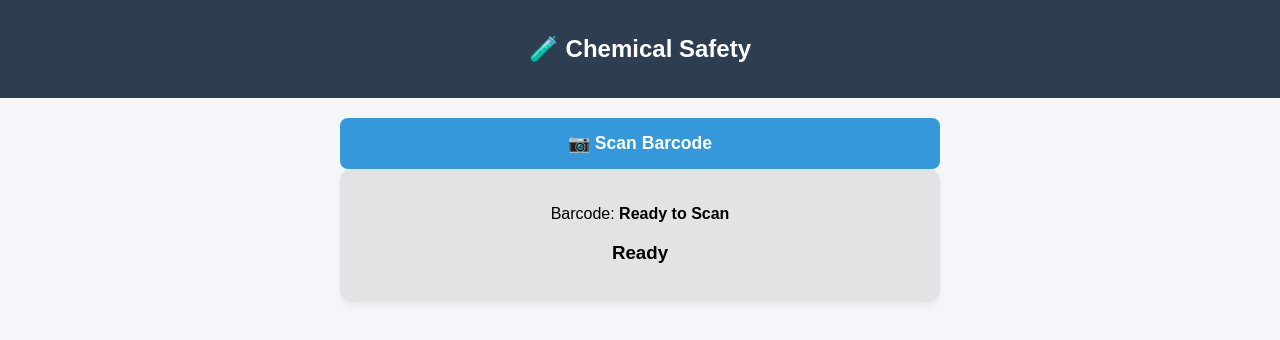
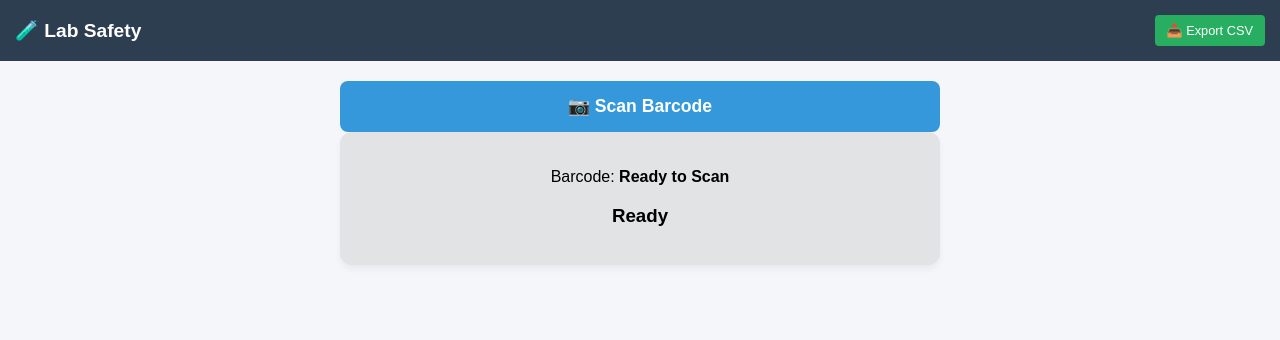
Before and after one commit to gordon-kav/chemical-safety-app, a React (Create React App) app in the folder frontend/: page / in a window 1280 px wide. Shown: the top 340 px of the page. Built offline with nearby package versions, Linux system fonts and the light colour scheme.

Commit message:
Add download button

```diff
--- a/frontend/src/App.js
+++ b/frontend/src/App.js
@@ -9,12 +9,12 @@ function App() {
   const [chemical, setChemical] = useState(null);
   const [status, setStatus] = useState("IDLE");
 
-  // --- NEW: Form State ---
+  // Form State
   const [formName, setFormName] = useState("");
   const [formHazards, setFormHazards] = useState("");
   const [formDescription, setFormDescription] = useState("");
 
-  const API_URL = 'https://chemical-safety-app.onrender.com'; // Your Backend URL
+  const API_URL = 'https://chemical-safety-app.onrender.com';
 
   const checkDatabase = useCallback((code) => {
     setStatus("SEARCHING");
@@ -27,7 +27,6 @@ function App() {
         } else {
           setChemical(null);
           setStatus("NOT_FOUND");
-          // Reset form for new entry
           setFormName("");
           setFormHazards("");
           setFormDescription("");
@@ -39,11 +38,9 @@ function App() {
       });
   }, []);
 
-  // --- NEW: Auto-Fill Function ---
   const handleAutoFill = () => {
     if(!formName) return alert("Please type a name first (e.g. 'Bleach')");
 
-    // Call your new intelligent endpoint
     axios.get(`${API_URL}/autofill/${formName}`)
       .then(res => {
         if(res.data.found) {
@@ -57,11 +54,10 @@ function App() {
       .catch(err => alert("Error connecting to intelligence engine."));
   };
 
-  // --- NEW: Save Function ---
   const handleSave = () => {
     const payload = {
       name: formName,
-      cas_number: barcode, // We use the barcode as the ID
+      cas_number: barcode,
       hazards: formHazards || "Unknown",
       description: formDescription || "Added via App"
     };
@@ -70,12 +66,18 @@ function App() {
       .then(res => {
         alert("Saved to Inventory! ✅");
         setStatus("FOUND");
-        setChemical(res.data); // Show the newly saved card
+        setChemical(res.data);
       })
       .catch(err => {
         console.error(err);
         alert("Error saving: " + err.message);
       });
+  };
+
+  // --- NEW: Export Function ---
+  const handleDownload = () => {
+      // This triggers the browser to download the file directly from your server
+      window.location.href = `${API_URL}/export_csv`;
   };
 
   const handleScan = useCallback((code) => {
@@ -110,12 +112,14 @@ function App() {
   // --- STYLES ---
   const styles = {
     container: { fontFamily: "sans-serif", backgroundColor: "#f4f6f9", minHeight: "100vh", paddingBottom: "50px" },
-    navbar: { backgroundColor: "#2c3e50", color: "white", padding: "15px", textAlign: "center" },
+    navbar: { backgroundColor: "#2c3e50", color: "white", padding: "15px", textAlign: "center", display: "flex", justifyContent: "space-between", alignItems: "center" },
+    navTitle: { margin: 0, fontSize: "1.2rem" },
+    btnDownload: { fontSize: "0.8rem", padding: "8px 12px", backgroundColor: "#27ae60", color: "white", border: "none", borderRadius: "4px", cursor: "pointer" },
     main: { maxWidth: "600px", margin: "0 auto", padding: "20px" },
     card: { backgroundColor: "white", borderRadius: "12px", padding: "20px", boxShadow: "0 4px 6px rgba(0,0,0,0.05)", marginBottom: "20px", textAlign: "center" },
     btnScan: { width: "100%", padding: "15px", fontSize: "1.1rem", fontWeight: "bold", color: "white", backgroundColor: "#3498db", border: "none", borderRadius: "8px", cursor: "pointer" },
     btnAction: { padding: "10px 20px", marginTop: "10px", backgroundColor: "#27ae60", color: "white", border: "none", borderRadius: "5px", fontWeight: "bold", cursor: "pointer", width: "100%" },
-    btnAuto: { backgroundColor: "#8e44ad", marginBottom: "10px" }, // Purple button
+    btnAuto: { backgroundColor: "#8e44ad", marginBottom: "10px" },
     input: { width: "100%", padding: "10px", margin: "5px 0 15px 0", borderRadius: "5px", border: "1px solid #ddd", boxSizing: "border-box" },
     label: { display: "block", textAlign: "left", fontWeight: "bold", color: "#555" }
   };
@@ -128,7 +132,12 @@ function App() {
 
   return (
     <div style={styles.container}>
-      <nav style={styles.navbar}><h1>🧪 Chemical Safety</h1></nav>
+      <nav style={styles.navbar}>
+          <h1 style={styles.navTitle}>🧪 Lab Safety</h1>
+          {/* THE NEW DOWNLOAD BUTTON */}
+          <button onClick={handleDownload} style={styles.btnDownload}>📥 Export CSV</button>
+      </nav>
+
       <main style={styles.main}>
 
         {scanning ? (
@@ -145,7 +154,6 @@ function App() {
            <h3>{status === "FOUND" ? "✅ Verified Safe" : status === "NOT_FOUND" ? "⚠️ Not in Database" : "Ready"}</h3>
         </div>
 
-        {/* 1. VIEW EXISTING CHEMICAL */}
         {chemical && (
           <div style={{ ...styles.card, textAlign: "left" }}>
             <h2>{chemical.name}</h2>
@@ -156,7 +164,6 @@ function App() {
           </div>
         )}
 
-        {/* 2. ADD NEW CHEMICAL FORM */}
         {status === "NOT_FOUND" && (
            <div style={{ ...styles.card, textAlign: "left" }}>
              <h3>➕ Add New Item</h3>
@@ -169,7 +176,6 @@ function App() {
                 onChange={e => setFormName(e.target.value)}
              />
 
-             {/* The Intelligent Button */}
              <button onClick={handleAutoFill} style={{...styles.btnAction, ...styles.btnAuto}}>
                 ✨ Auto-Fill Hazards (PubChem)
              </button>
```
